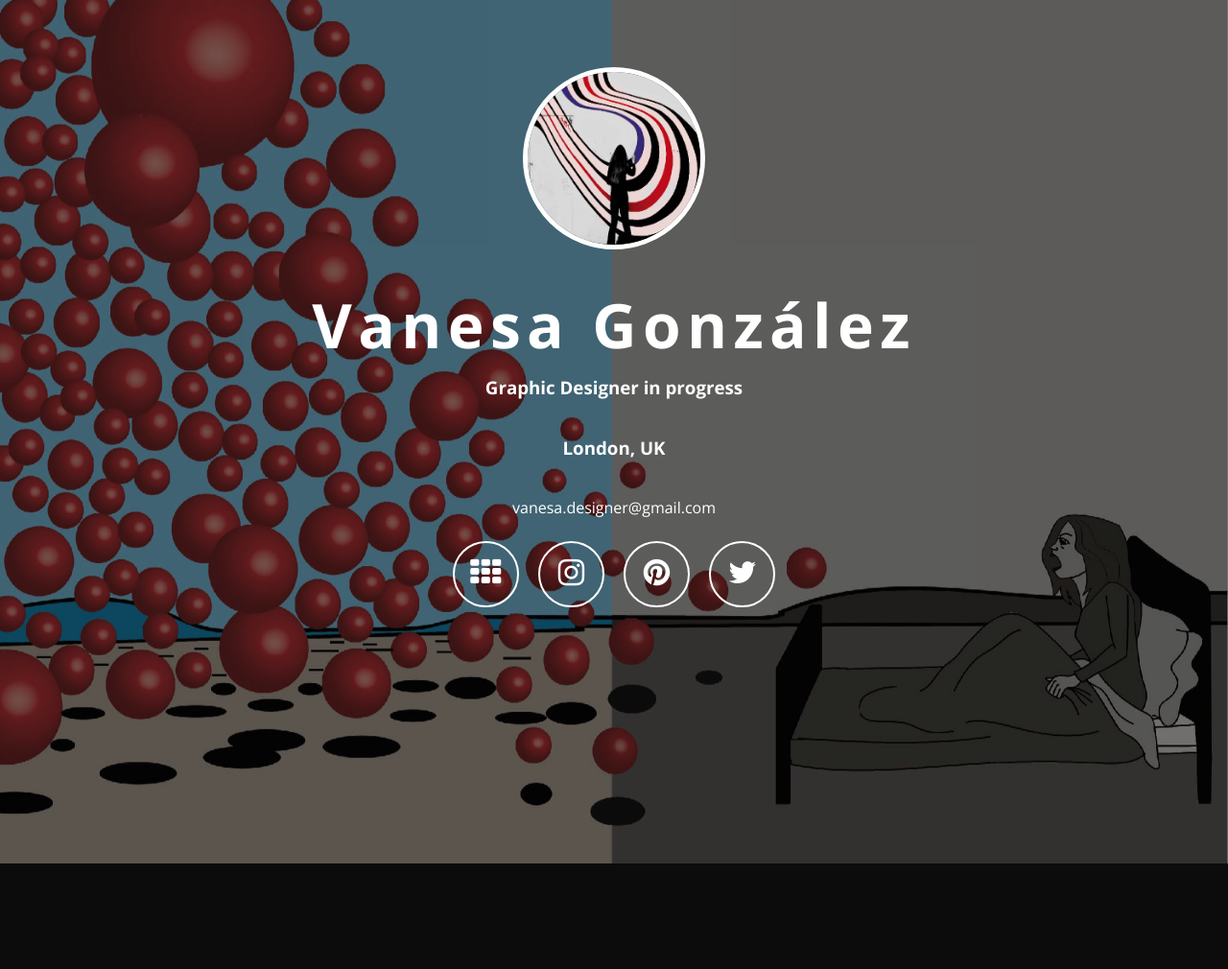
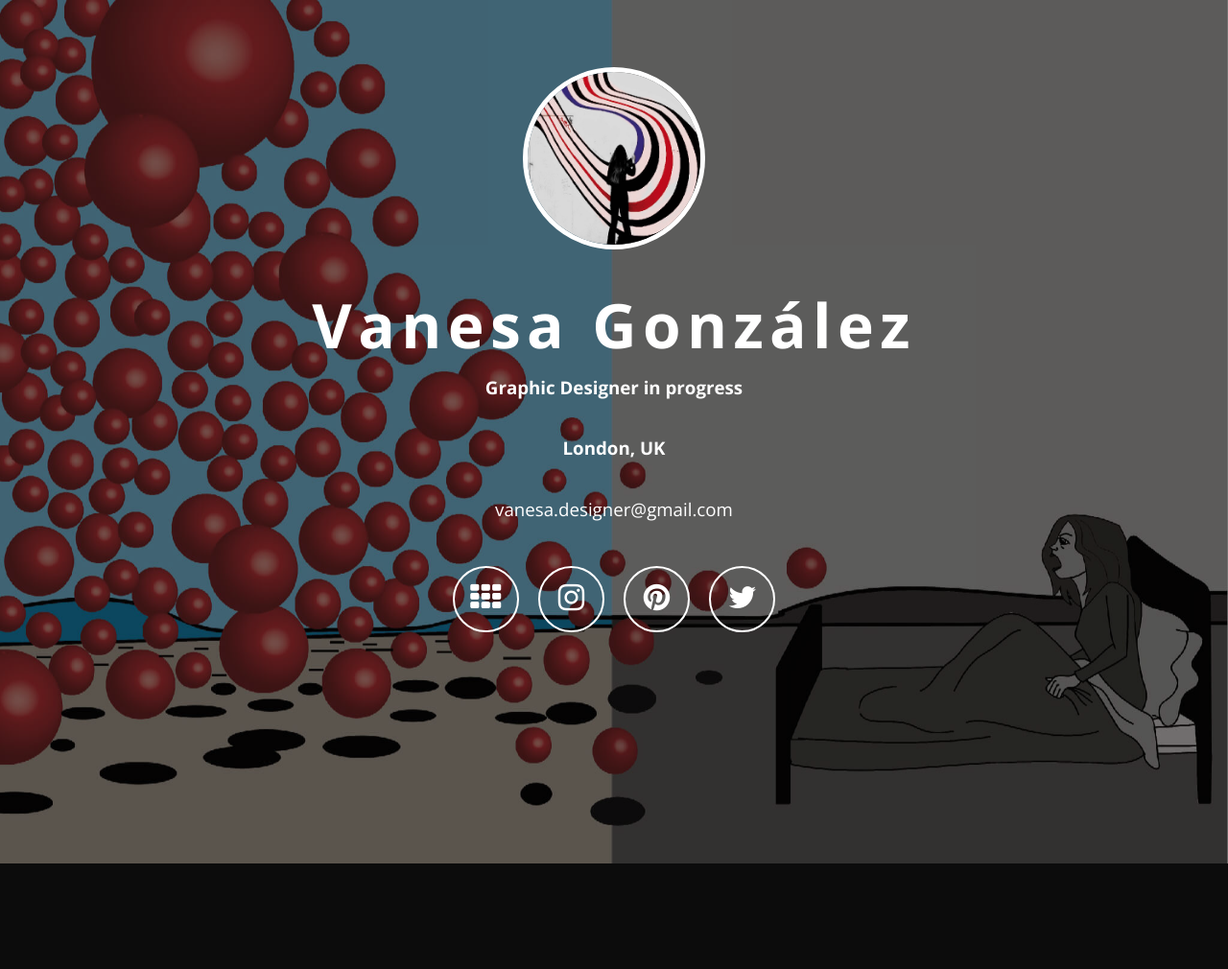
Before and after one commit to vanesadesigner/vanesadesigner.github.io, a Jekyll site: the page built from index.html, in a window 1280 px wide. Shown: the whole page at 96% size. Built offline with Jekyll 4.4.1, drawn with Linux system fonts in a browser that asks for light colours; nearby versions of some CDN libraries.

Commit message:
Link style

```diff
--- a/index.html
+++ b/index.html
@@ -30,7 +30,7 @@ permalink: /
             <h1>{{ site.name }}</h1>
             <h3>{{ site.description }}</h3>
             <h3>{{ site.description2 }}</h3>
-            <a href="mailto:{{ site.email }}">{{ site.email }}</a>
+            <h3 style="font-weight:normal;"><a href="mailto:{{ site.email }}">{{ site.email }}</a></h3>
 
                 <ul>
                     <li><a class="fa fa-2x fa-th" target="_blank" href="http://vanesagonzalez.carbonmade.com"><span class="description">Portfolio</span></a></li>
```
